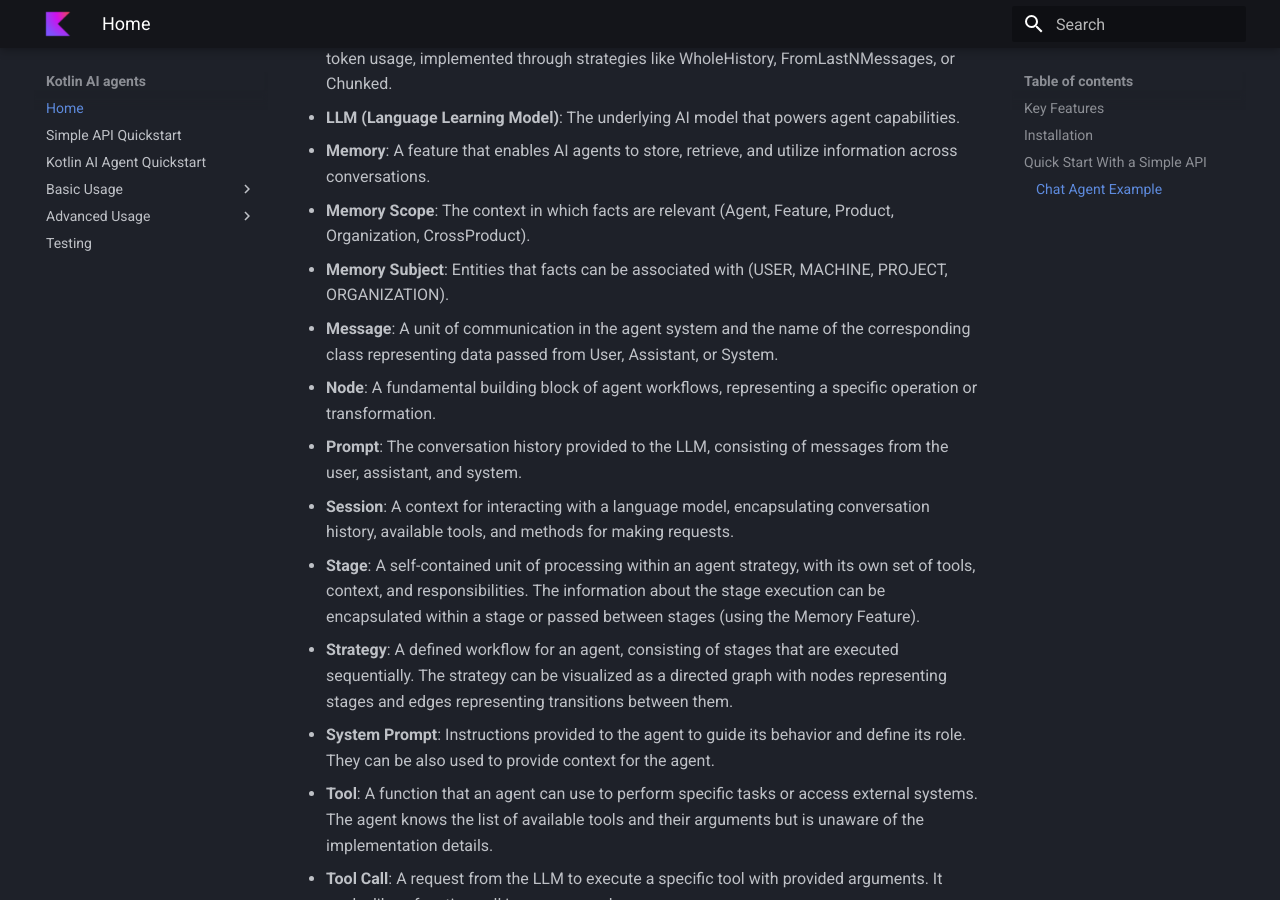
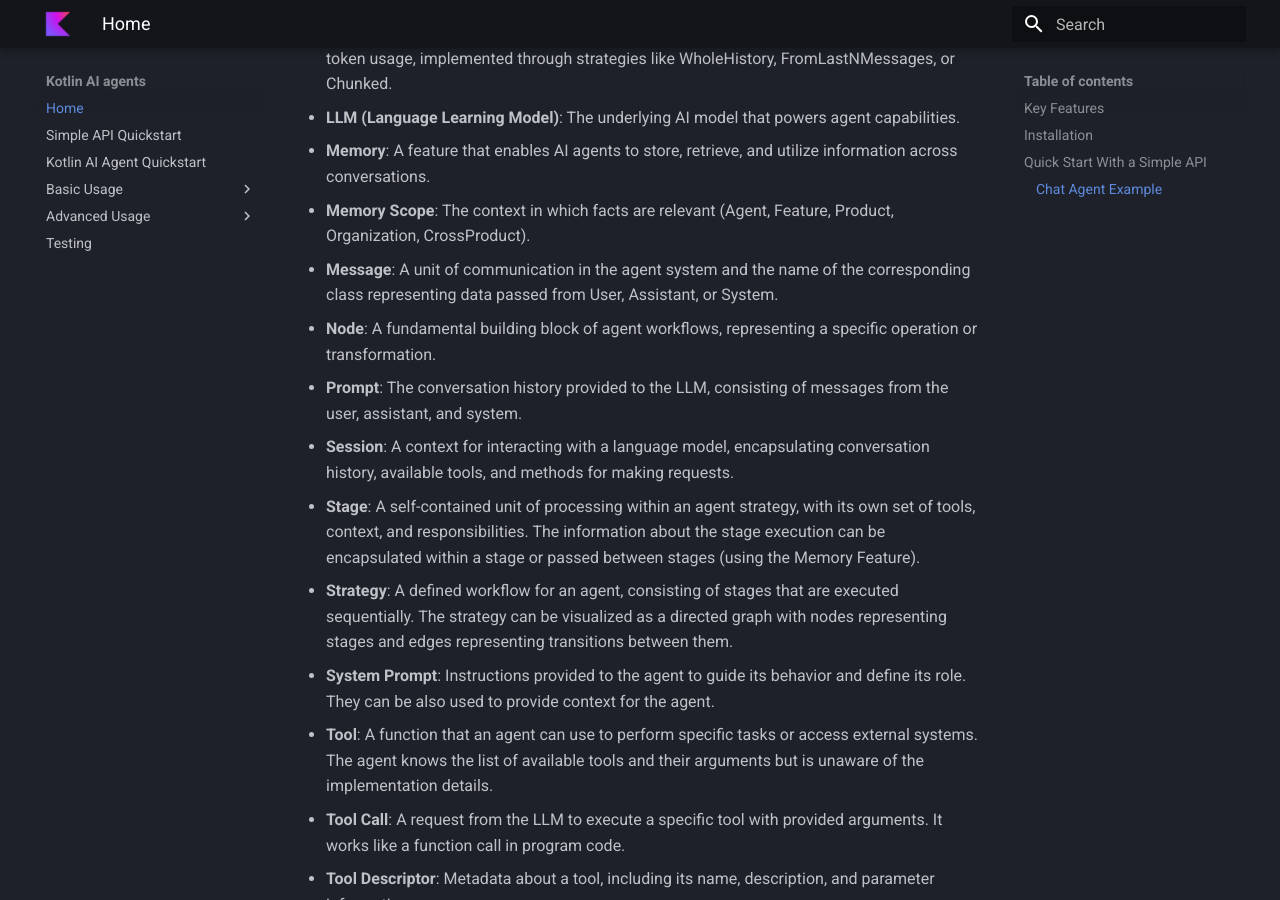
Before and after one commit to JetBrains/koog-docs, an MkDocs documentation site: the page built from docs/index.md, in a window 1280 px wide and 900 px high, scrolled down 1960 px. Built offline with MkDocs 1.6.1 and Material for MkDocs 9.7.7, drawn with Linux system fonts in a browser that asks for light colours.

```diff
--- a/docs/index.md
+++ b/docs/index.md
@@ -83,8 +83,6 @@
 
 - **Memory Scope**: The context in which facts are relevant (Agent, Feature, Product, Organization, CrossProduct).
 
-- **Memory Subject**: Entities that facts can be associated with (USER, MACHINE, PROJECT, ORGANIZATION).
-
 - **Message**: A unit of communication in the agent system and the name of the corresponding class representing data
   passed from User, Assistant, or System.
 
```
Also changed, not shown: docs/quickstartKotlinAgent.md (+2 -1 lines).
